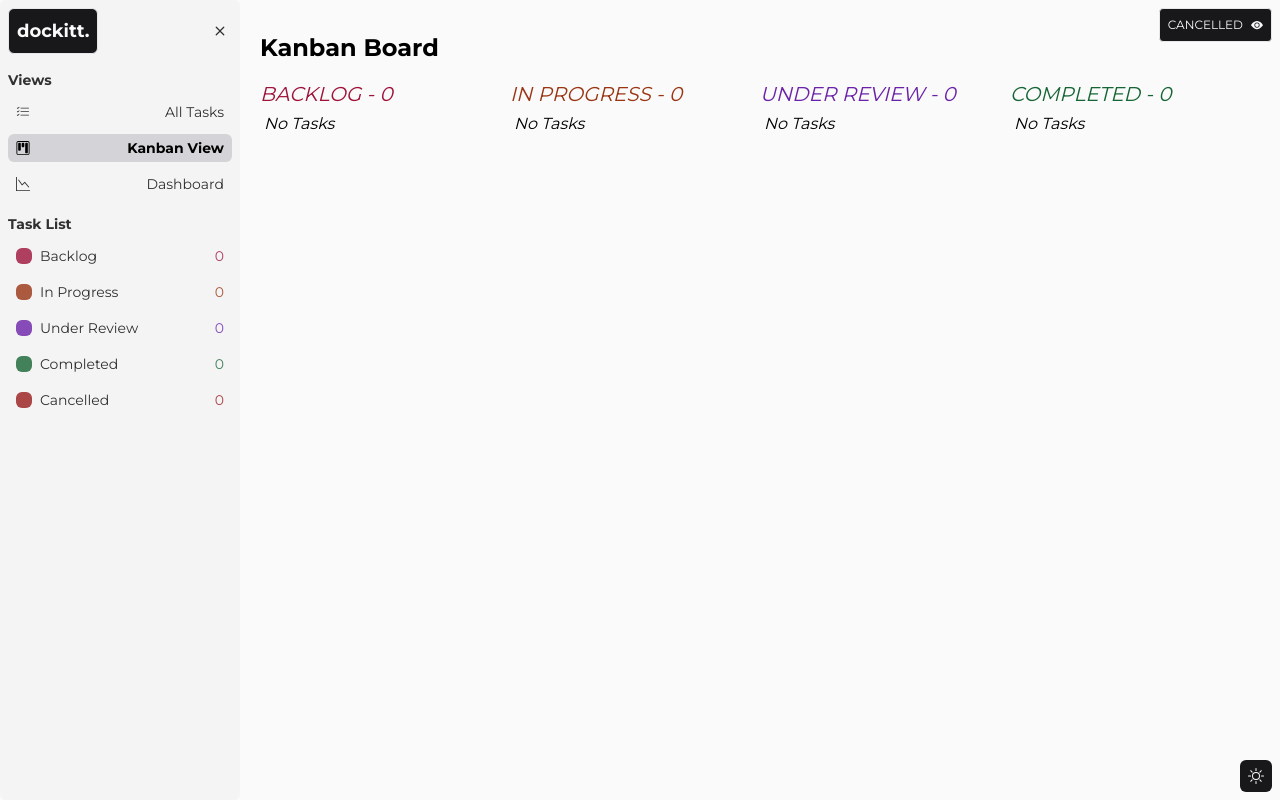
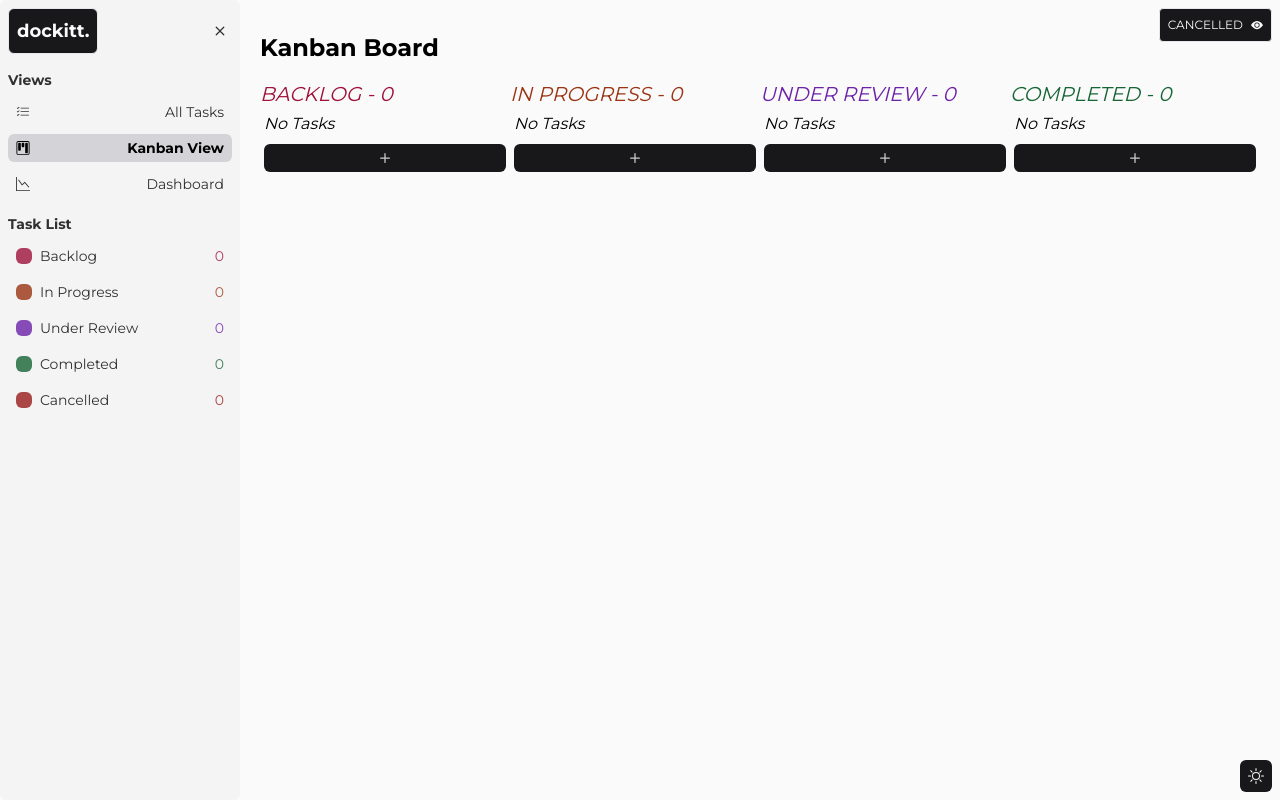
Before and after one commit to williamalowe/next-dockitt, a Next.js app: page /kanban in a window 1280 px wide. Built offline with nearby package versions, Linux system fonts and the light colour scheme.

Commit message:
feat: add new-task-dropdown component to kanban-column component

```diff
--- a/src/components/kanban-column.tsx
+++ b/src/components/kanban-column.tsx
@@ -1,17 +1,24 @@
-import KanbanCard from "./kanban-card"
+import KanbanCard from "./kanban-card";
+import NewTaskDropdown from "./new-task-dropdown";
 
-export default function KanbanColumn({ header, textColor, taskList, cardColor }: {
-  header: string
-  textColor: string,
-  taskList: any,
-  cardColor: string
+export default function KanbanColumn({
+  header,
+  textColor,
+  taskList,
+  cardColor,
+}: {
+  header: string;
+  textColor: string;
+  taskList: any;
+  cardColor: string;
 }) {
   return (
     <div className="flex-1">
-      <h5 className={`${textColor} uppercase italic text-xl`}>{header} - {taskList.length}</h5>
+      <h5 className={`${textColor} uppercase italic text-xl`}>
+        {header} - {taskList.length}
+      </h5>
       <div className="flex p-1 gap-2 md:flex-col flex-wrap">
-        {
-          taskList.map((task) =>
+        {taskList.map((task) => (
           <KanbanCard
             key={task.id}
             color={cardColor}
@@ -22,13 +29,12 @@ export default function KanbanColumn({ header, textColor, taskList, cardColor }:
             priority={task.priority}
             status={task.status}
           />
-          )
-        }
-        {
-          taskList.length === 0 &&
-          <p className="italic">No Tasks</p>
-        }
+        ))}
+        {taskList.length === 0 && <p className="italic">No Tasks</p>}
+        {header !== "Cancelled" && (
+          <NewTaskDropdown status={header.toLocaleLowerCase()} />
+        )}
       </div>
     </div>
-  )
+  );
 }
```
